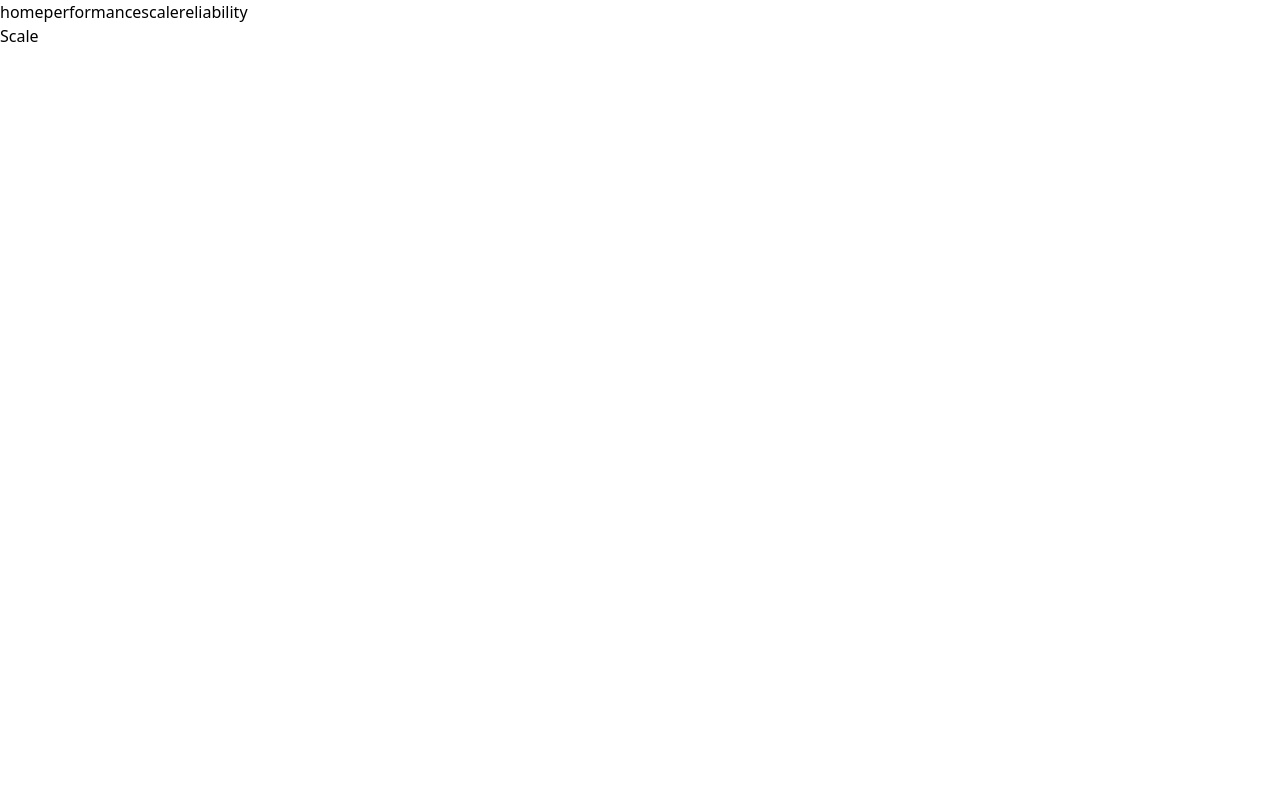
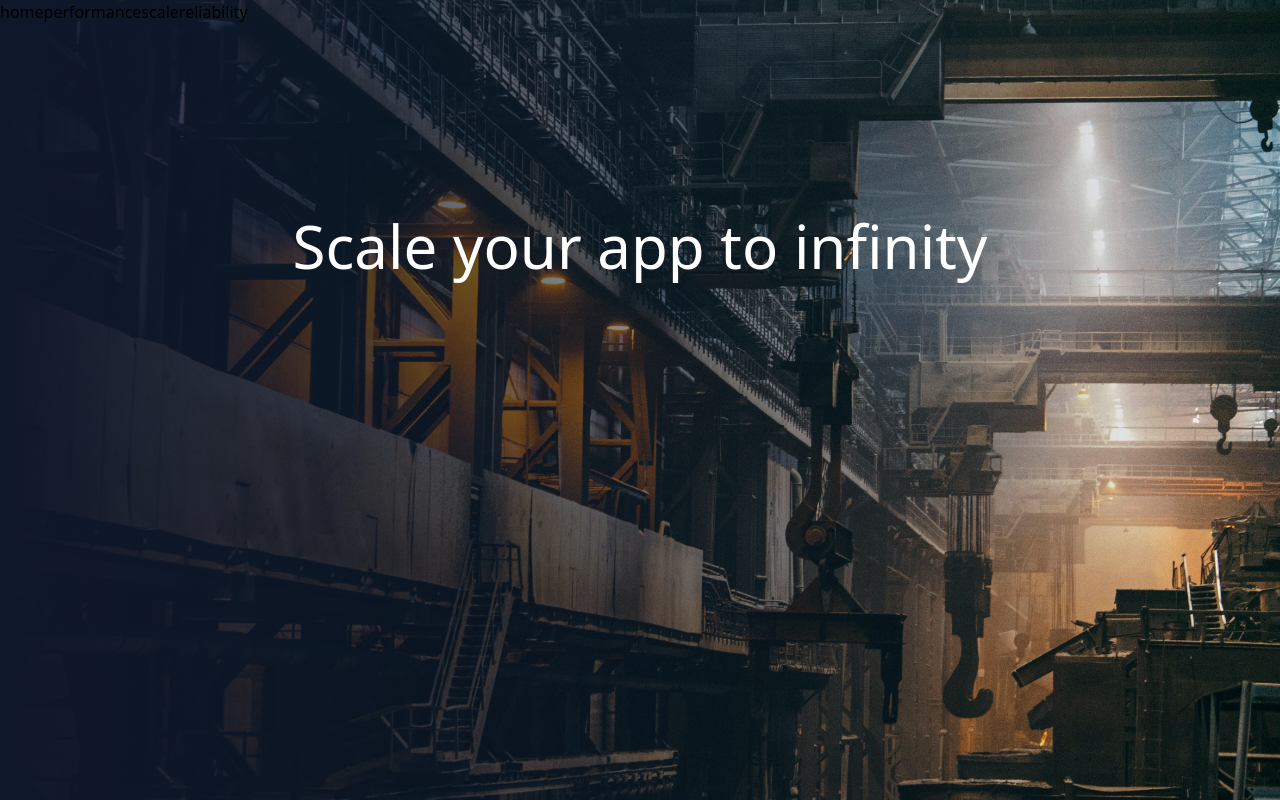
Before and after one commit to gduartemenezes/nextjs-corp, a Next.js app: page /scale in a window 1280 px wide. Built offline with nearby package versions, Linux system fonts and the light colour scheme.

Commit message:
feat: implement hero component to all pages

```diff
--- a/src/app/performance/page.tsx
+++ b/src/app/performance/page.tsx
@@ -1,9 +1,10 @@
-import React from 'react'
-
-const Performance = () => {
+import Hero from "@/components/hero";
+import performanceImg from "public/performance.jpg";
+export default function PerformancePage() {
   return (
-    <div>Performance</div>
-  )
+        <Hero
+          alt="welding"
+          imgData={performanceImg}
+          title="We serve high performance applications"
+        />);
 }
-
-export default Performance
--- a/src/app/reliability/page.tsx
+++ b/src/app/reliability/page.tsx
@@ -1,9 +1,10 @@
-import React from 'react'
-
-const Reliability = () => {
+import Hero from "@/components/hero";
+import reliabilityImg from "public/reliability.jpg";
+export default function ReliabilityPage() {
   return (
-    <div>Reliability</div>
-  )
+        <Hero
+          alt="welding"
+          imgData={reliabilityImg}
+          title="Super high reliability hosting"
+        />);
 }
-
-export default Reliability
--- a/src/app/scale/page.tsx
+++ b/src/app/scale/page.tsx
@@ -1,9 +1,10 @@
-import React from 'react'
-
-const Scale = () => {
+import Hero from "@/components/hero";
+import scaleImg from "public/scale.jpg";
+export default function ScalePage1() {
   return (
-    <div>Scale</div>
-  )
+        <Hero
+          alt="steel factory"
+          imgData={scaleImg}
+          title="Scale your app to infinity"
+        />);
 }
-
-export default Scale
```
